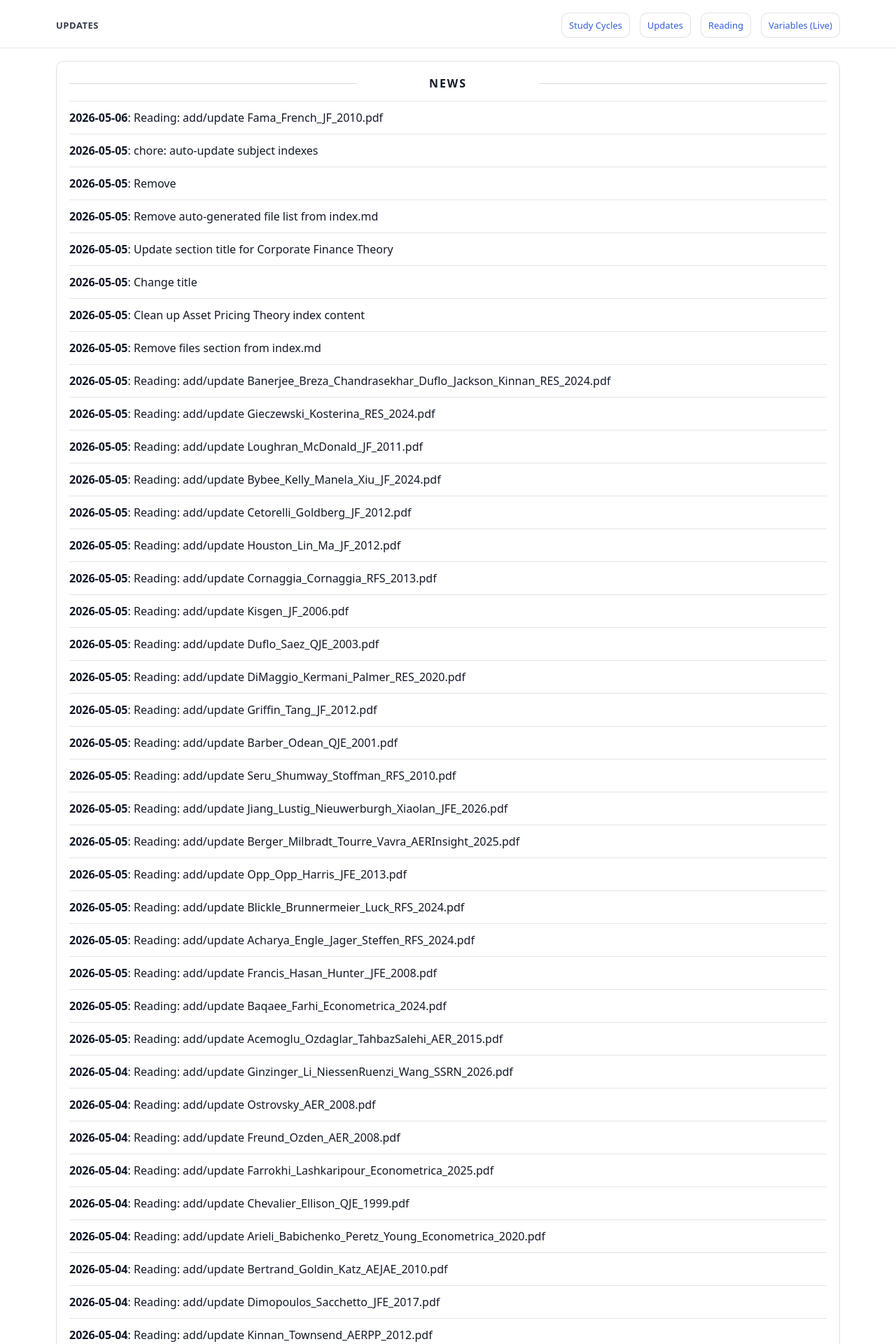
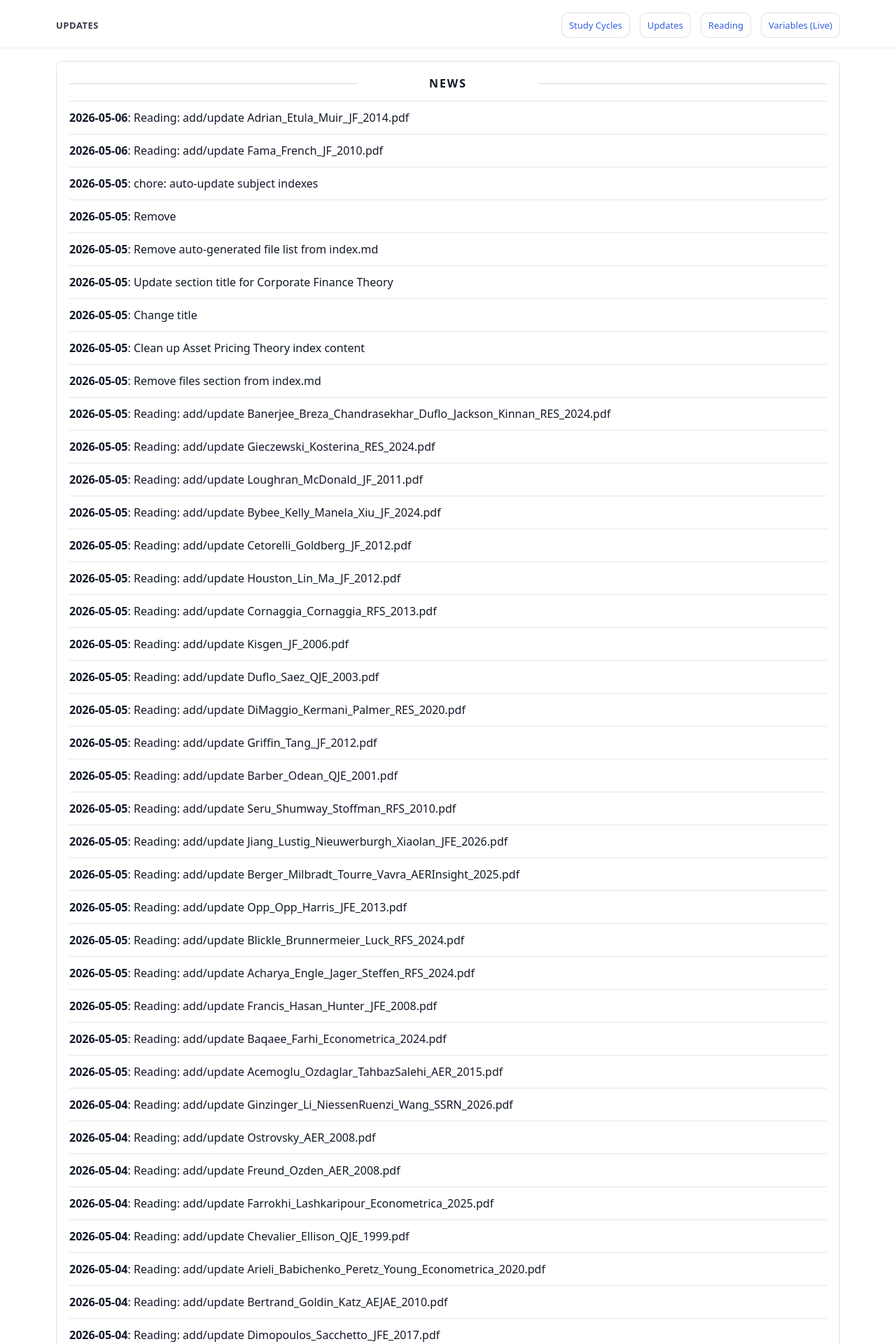
Before and after one commit to yaxinzn/study-archive, a Jekyll site: the page built from updates/index.md, in a window 1280 px wide. Shown: the top 1920 px of the page at 70% size. Built offline with Jekyll 4.4.1, drawn with Linux system fonts in a browser that asks for light colours; some of the changed text lies outside the part shown.

Commit message:
chore: update NEWS feed

```diff
--- a/_data/news.yml
+++ b/_data/news.yml
@@ -1,4 +1,7 @@
 # Auto-generated update history (sorted newest -> oldest). Do not edit manually.
+- ts: "1778014528"
+  date: "2026-05-06"
+  title: "Reading: add/update Adrian_Etula_Muir_JF_2014.pdf"
 - ts: "1778014376"
   date: "2026-05-06"
   title: "Reading: add/update Fama_French_JF_2010.pdf"
```
